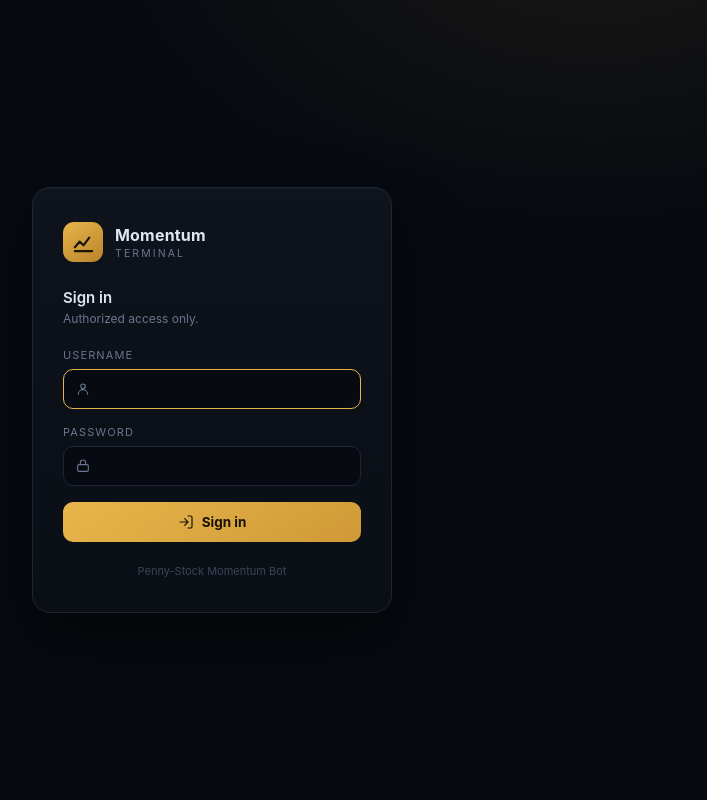
After one commit to MuziSan07/trading-alpaca, a Flask app: page /login in a window 1280 px wide. The commit adds this page. Shown: the whole page, without its empty margins (428-1135 px from the left). Run offline with Flask 3, Linux system fonts and the light colour scheme.

Commit message:
Add session-based login gate to dashboard
- Custom styled login page (matches terminal aesthetic, SVG icons)
- Session auth gates every page, API call, and the kill switch
- before_request: unauth -> /login (pages) or 401 (API); signed cookie
- Sign-out link in sidebar; DASHBOARD_SECRET for stable sessions
- Credentials live in .env only (gitignored, never pushed)

```diff
--- a/dashboard/app.py
+++ b/dashboard/app.py
@@ -17,32 +17,51 @@ import random
 import threading
 from datetime import date, datetime, timedelta
 
-from functools import wraps
-
-from flask import Flask, jsonify, request, render_template, Response
+from flask import (
+    Flask, jsonify, request, render_template, redirect, url_for, session,
+)
 
 from src.config import CONFIG
 from src import state
 
 app = Flask(__name__)
+app.secret_key = os.getenv("DASHBOARD_SECRET", "") or os.urandom(24)
 
 
-# ---------------- auth ----------------
-def _check_auth(auth) -> bool:
-    if not CONFIG.dashboard_password:
-        return True  # no password set -> localhost-only, no login required
-    return bool(auth and auth.username == CONFIG.dashboard_user
-                and auth.password == CONFIG.dashboard_password)
+# ---------------- session auth ----------------
+def _auth_enabled() -> bool:
+    return bool(CONFIG.dashboard_password)
 
 
 @app.before_request
-def require_login():
-    if _check_auth(request.authorization):
+def gate():
+    if not _auth_enabled():
+        return None  # no password configured -> localhost-only, open
+    if request.endpoint in ("login", "static"):
         return None
-    return Response(
-        "Login required.", 401,
-        {"WWW-Authenticate": 'Basic realm="Trading Bot Dashboard"'},
-    )
+    if session.get("auth"):
+        return None
+    if request.path.startswith("/api"):
+        return jsonify({"error": "unauthorized"}), 401
+    return redirect(url_for("login"))
+
+
+@app.route("/login", methods=["GET", "POST"])
+def login():
+    error = None
+    if request.method == "POST":
+        if (request.form.get("username") == CONFIG.dashboard_user
+                and request.form.get("password") == CONFIG.dashboard_password):
+            session["auth"] = True
+            return redirect(url_for("index"))
+        error = "Invalid username or password."
+    return render_template("login.html", error=error)
+
+
+@app.route("/logout")
+def logout():
+    session.clear()
+    return redirect(url_for("login"))
 
 STATE_DIR = "state"
 EQUITY_FILE = os.path.join(STATE_DIR, "equity_history.json")
--- /dev/null
+++ b/dashboard/templates/login.html
@@ -0,0 +1,81 @@
+<!DOCTYPE html>
+<html lang="en">
+<head>
+<meta charset="UTF-8">
+<meta name="viewport" content="width=device-width, initial-scale=1.0">
+<title>Sign in — Momentum Terminal</title>
+<style>
+  :root{--bg:#070a10;--panel:#0e131c;--panel2:#121925;--line:#1d2634;
+    --txt:#dfe6f0;--muted:#69768c;--gold:#e8b54b;--teal:#3fcabc;--red:#ff5d6c;
+    --mono:"SFMono-Regular",ui-monospace,Menlo,Consolas,monospace;
+    --sans:"Inter",-apple-system,"Segoe UI",Roboto,Arial,sans-serif;}
+  *{box-sizing:border-box;margin:0;padding:0}
+  body{min-height:100vh;display:grid;place-items:center;font-family:var(--sans);color:var(--txt);
+    background:
+      radial-gradient(800px 500px at 80% -10%,rgba(232,181,75,.08),transparent 60%),
+      radial-gradient(700px 600px at -5% 110%,rgba(63,202,188,.06),transparent 55%),
+      var(--bg);}
+  .card{width:360px;background:linear-gradient(180deg,var(--panel),#0a0e15);
+    border:1px solid var(--line);border-radius:18px;padding:34px 30px;
+    box-shadow:0 1px 0 rgba(255,255,255,.04) inset,0 24px 60px rgba(0,0,0,.5)}
+  .brand{display:flex;align-items:center;gap:12px;margin-bottom:26px}
+  .mark{width:40px;height:40px;border-radius:11px;background:linear-gradient(145deg,var(--gold),#b9842a);
+    display:grid;place-items:center;color:#1a130a}
+  .mark svg{width:23px;height:23px}
+  .brand b{font-size:16px;font-weight:650;letter-spacing:.2px;line-height:1.1}
+  .brand small{display:block;color:var(--muted);font-size:10.5px;letter-spacing:.2em;text-transform:uppercase;margin-top:2px}
+  h1{font-size:15px;font-weight:600;margin-bottom:4px}
+  .sub{color:var(--muted);font-size:12px;margin-bottom:22px}
+  label{display:block;color:var(--muted);font-size:11px;text-transform:uppercase;letter-spacing:.1em;margin:0 0 7px}
+  .field{position:relative;margin-bottom:16px}
+  .field svg{position:absolute;left:12px;top:50%;transform:translateY(-50%);width:16px;height:16px;color:var(--muted)}
+  input{width:100%;background:var(--bg);border:1px solid var(--line);color:var(--txt);
+    padding:11px 12px 11px 38px;border-radius:10px;font-size:13.5px;font-family:var(--sans)}
+  input:focus{outline:none;border-color:var(--gold)}
+  button{width:100%;margin-top:8px;background:linear-gradient(145deg,var(--gold),#cf9a36);color:#1a130a;
+    border:none;padding:12px;border-radius:10px;font:inherit;font-weight:700;font-size:13.5px;cursor:pointer;
+    display:flex;align-items:center;justify-content:center;gap:8px}
+  button:hover{filter:brightness(1.06)}
+  button svg{width:16px;height:16px}
+  .err{background:rgba(255,93,108,.1);border:1px solid rgba(255,93,108,.3);color:#ff8a95;
+    font-size:12.5px;padding:10px 13px;border-radius:9px;margin-bottom:18px;display:flex;align-items:center;gap:8px}
+  .err svg{width:15px;height:15px;flex:none}
+  .foot{margin-top:22px;text-align:center;color:#3a4658;font-size:11px}
+</style>
+</head>
+<body>
+  <form class="card" method="post" action="/login">
+    <div class="brand">
+      <span class="mark"><svg viewBox="0 0 24 24" fill="none"><path d="M3 17l5-6 4 4 6-8" stroke="currentColor" stroke-width="2.2" stroke-linecap="round" stroke-linejoin="round"/><path d="M3 21h18" stroke="currentColor" stroke-width="2.2" stroke-linecap="round"/></svg></span>
+      <span><b>Momentum</b><small>Terminal</small></span>
+    </div>
+    <h1>Sign in</h1>
+    <div class="sub">Authorized access only.</div>
+
+    {% if error %}
+    <div class="err">
+      <svg viewBox="0 0 24 24" fill="none"><circle cx="12" cy="12" r="9" stroke="currentColor" stroke-width="1.7"/><path d="M12 8v5m0 3h.01" stroke="currentColor" stroke-width="1.8" stroke-linecap="round"/></svg>
+      {{ error }}
+    </div>
+    {% endif %}
+
+    <label for="username">Username</label>
+    <div class="field">
+      <svg viewBox="0 0 24 24" fill="none"><circle cx="12" cy="8" r="3.5" stroke="currentColor" stroke-width="1.7"/><path d="M5 20a7 7 0 0 1 14 0" stroke="currentColor" stroke-width="1.7" stroke-linecap="round"/></svg>
+      <input id="username" name="username" autocomplete="username" required autofocus>
+    </div>
+
+    <label for="password">Password</label>
+    <div class="field">
+      <svg viewBox="0 0 24 24" fill="none"><rect x="4" y="10" width="16" height="10" rx="2" stroke="currentColor" stroke-width="1.7"/><path d="M8 10V7a4 4 0 0 1 8 0v3" stroke="currentColor" stroke-width="1.7"/></svg>
+      <input id="password" name="password" type="password" autocomplete="current-password" required>
+    </div>
+
+    <button type="submit">
+      <svg viewBox="0 0 24 24" fill="none"><path d="M15 3h4a2 2 0 0 1 2 2v14a2 2 0 0 1-2 2h-4" stroke="currentColor" stroke-width="1.8" stroke-linecap="round"/><path d="M10 17l5-5-5-5M15 12H3" stroke="currentColor" stroke-width="1.8" stroke-linecap="round" stroke-linejoin="round"/></svg>
+      Sign in
+    </button>
+    <div class="foot">Penny-Stock Momentum Bot</div>
+  </form>
+</body>
+</html>
```
Also changed, not shown: SECURITY.md (+1 -1 lines), dashboard/templates/index.html (+6 -1 lines), 1 other file.
